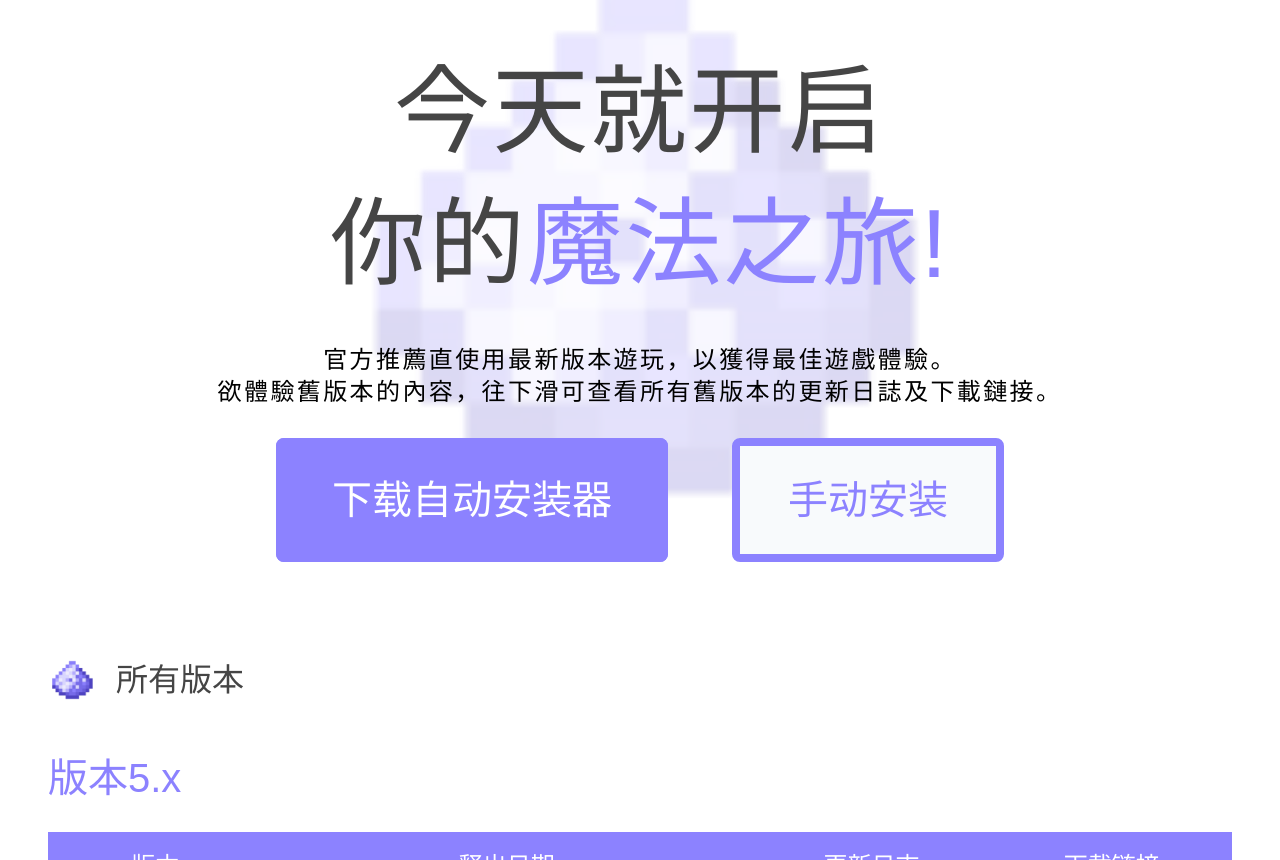
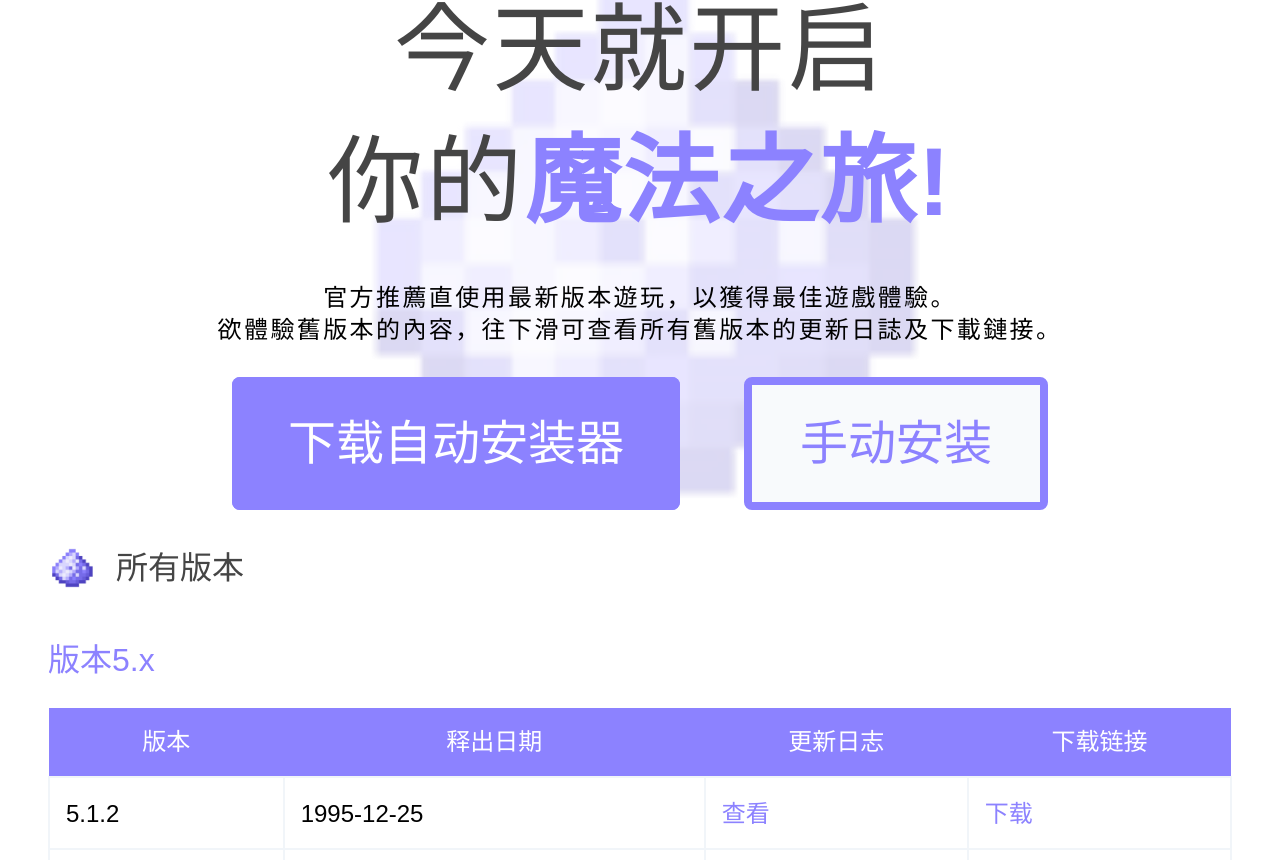
Before and after one commit to Slimer210/ManaWeb, a React (Vite) app: page /download in a window 1280 px wide. Shown: the part 160-1020 px from the top of the page. Built offline with nearby package versions, Linux system fonts and the light colour scheme; a web font is replaced by a local one.

Commit message:
cover image testing

```diff
--- a/src/routes/Download.jsx
+++ b/src/routes/Download.jsx
@@ -2,23 +2,21 @@ import React from 'react';
 import {
   Link,
 } from 'react-router-dom';
-import moment from 'moment/min/moment-with-locales';
 import manaLogo from '../assets/manalogo.png';
 import { version5x } from '../data/version.json';
-
-moment.locale('zh-tw');
+import moment from 'moment';
 
 export default function Download() {
   return (
     <div className="m-12">
-      <div className="flex flex-col mt-24 flex-1 items-center justify-center h-[80vh]">
+      <div className="flex flex-col mt-24 flex-1 items-center justify-center">
         <img alt="" src={manaLogo} className="w-1/2 h-auto absolute top-1/2 left-1/2 opacity-20 -translate-x-1/2 -translate-y-1/2" />
         <div className="flex flex-col items-center relative z-10">
           <h1 className="text-[6rem] text-mana-black tracking-wide leading-snug text-center">
             今天就开启
             <br />
             你的
-            <span className="text-mana-purple font-demibold">魔法之旅!</span>
+            <span className="text-mana-purple font-semibold">魔法之旅!</span>
           </h1>
           <p className="font-body py-8 text-center text-2xl tracking-widest">
             官方推薦直使用最新版本遊玩，以獲得最佳遊戲體驗。
@@ -26,10 +24,10 @@ export default function Download() {
             欲體驗舊版本的內容，往下滑可查看所有舊版本的更新日誌及下載鏈接。
           </p>
           <div className="m-8">
-            <Link to="/" className="text-white bg-mana-purple m-8 px-12 py-8 rounded-lg text-[2.5rem] border-8 border-solid border-mana-purple">
+            <Link to="/" className="text-white bg-mana-purple m-8 px-12 py-8 rounded-lg text-[3rem] border-8 border-solid border-mana-purple">
               下载自动安装器
             </Link>
-            <Link to="/" className="text-mana-purple bg-slate-50 m-8 px-12 py-8 rounded-lg text-[2.5rem] border-8 border-solid border-mana-purple">
+            <Link to="/" className="text-mana-purple bg-slate-50 m-8 px-12 py-8 rounded-lg text-[3rem] border-8 border-solid border-mana-purple">
               手动安装
             </Link>
           </div>
@@ -44,8 +42,8 @@ export default function Download() {
           />
           <h1 className="px-5 text-[2rem] !text-mana-black">所有版本</h1>
         </div>
-        <h1 className="py-3 text-mana-purple text-[2.5rem]">版本5.x</h1>
-        <div className="table table-auto w-full my-3 rounded-lg">
+        <h1 className="py-3 text-mana-purple text-[2rem]">版本5.x</h1>
+        <div className="table border-black border-collapse table-auto w-full my-3 rounded-lg">
           <tr className="bg-mana-purple text-white content-start">
             <th className="py-4 text-[1.5rem] font-normal">版本</th>
             <th className="py-4 text-[1.5rem] font-normal">释出日期</th>
@@ -57,27 +55,26 @@ export default function Download() {
               {[
                 data.version,
               ].map((item) => (
-                <td className="px-4 py-4 text-[1.5rem] font-normal border-[1px] border-slate-100">{item}</td>
+                <td className="px-4 py-4 text-[1.5rem] font-normal border-2 border-slate-100">{item}</td>
               ))}
               {[
                 data.releaseDate,
               ].map((item) => (
-                <td className="px-4 py-4 text-[1.5rem] font-normal border-[1px] border-slate-100">
-                  {moment(item).format('LL')}
-
-                </td>
+                <td className="px-4 py-4 text-[1.5rem] font-normal border-2 border-slate-100">{moment("1995-12-25").format(
+                  "YYYY-MM-DD"
+                )}</td>
               ))}
               {[
                 data.releaseNotesLink,
               ].map((item) => (
-                <td className="px-4 py-4 text-[1.5rem] font-normal border-[1px] border-slate-100">
+                <td className="px-4 py-4 text-[1.5rem] font-normal border-2 border-slate-100">
                   <a href={item} className="text-mana-purple font-body font-normal">查看</a>
                 </td>
               ))}
               {[
                 data.downloadLink,
               ].map((item) => (
-                <td className="px-4 py-4 text-[1.5rem] font-normal border-[1px] border-slate-100">
+                <td className="px-4 py-4 text-[1.5rem] font-normal border-2 border-slate-100">
                   <a href={item} className="text-mana-purple font-body font-normal">下载</a>
                 </td>
               ))}
```
